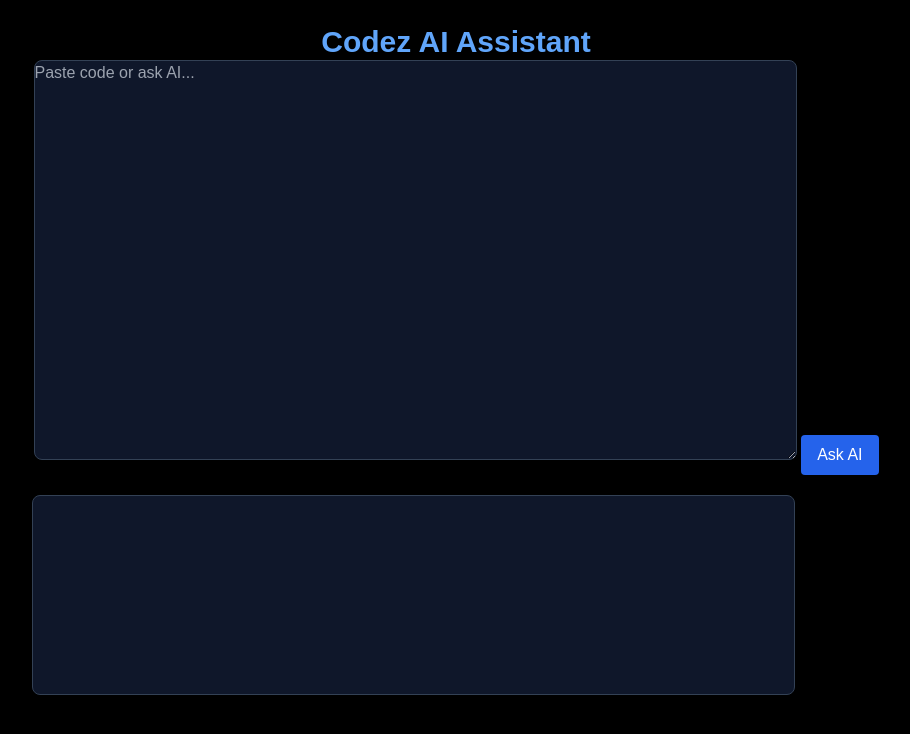
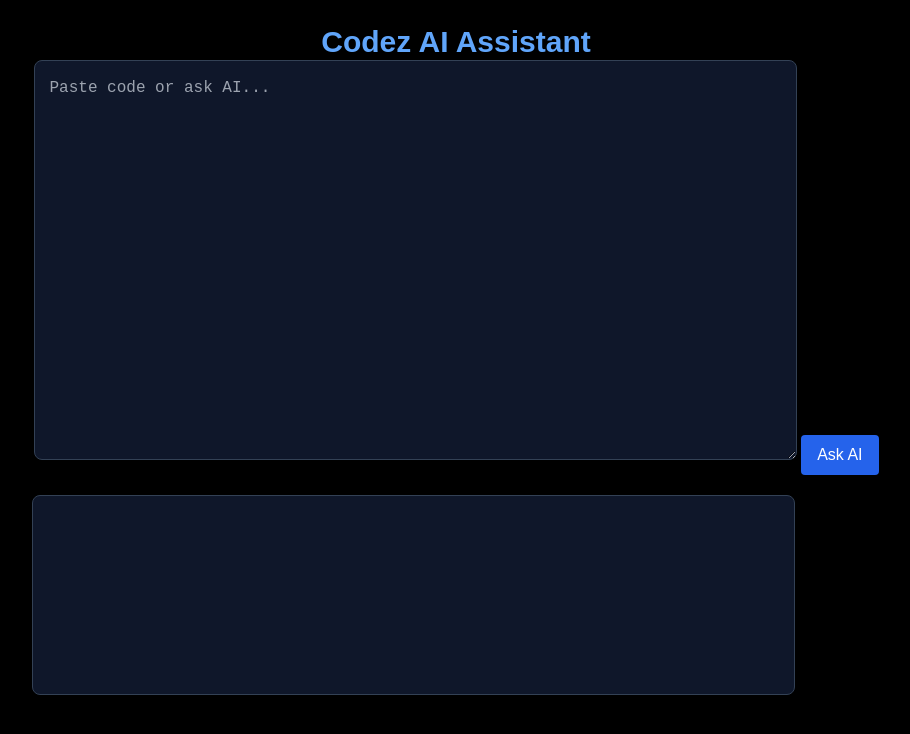
Before and after one commit to novaplaystream/codez-ai, a website: page index.html in a window 1280 px wide. Shown: the whole page, without its empty margins (184-1094 px from the left). Drawn offline with nearby package versions, Linux system fonts and the light colour scheme.

Commit message:
Update index.html

```diff
--- a/index.html
+++ b/index.html
@@ -1,6 +1,8 @@
 <!DOCTYPE html>
 <html>
 <head>
+<title>Codez AI Assistant</title>
+
 <style>
 
 body{
@@ -10,7 +12,7 @@ font-family:Arial;
 text-align:center;
 }
 
-textarea{
+#prompt{
 width:90%;
 height:400px;
 background:#0f172a;
@@ -20,7 +22,6 @@ padding:15px;
 border-radius:8px;
 border:1px solid #334155;
 font-family:monospace;
-resize:vertical;
 }
 
 button{
@@ -45,6 +46,8 @@ border:1px solid #334155;
 }
 
 </style>
+
+
 <title>Codez AI</title>
 
 <script src="https://cdn.tailwindcss.com"></script>
```
